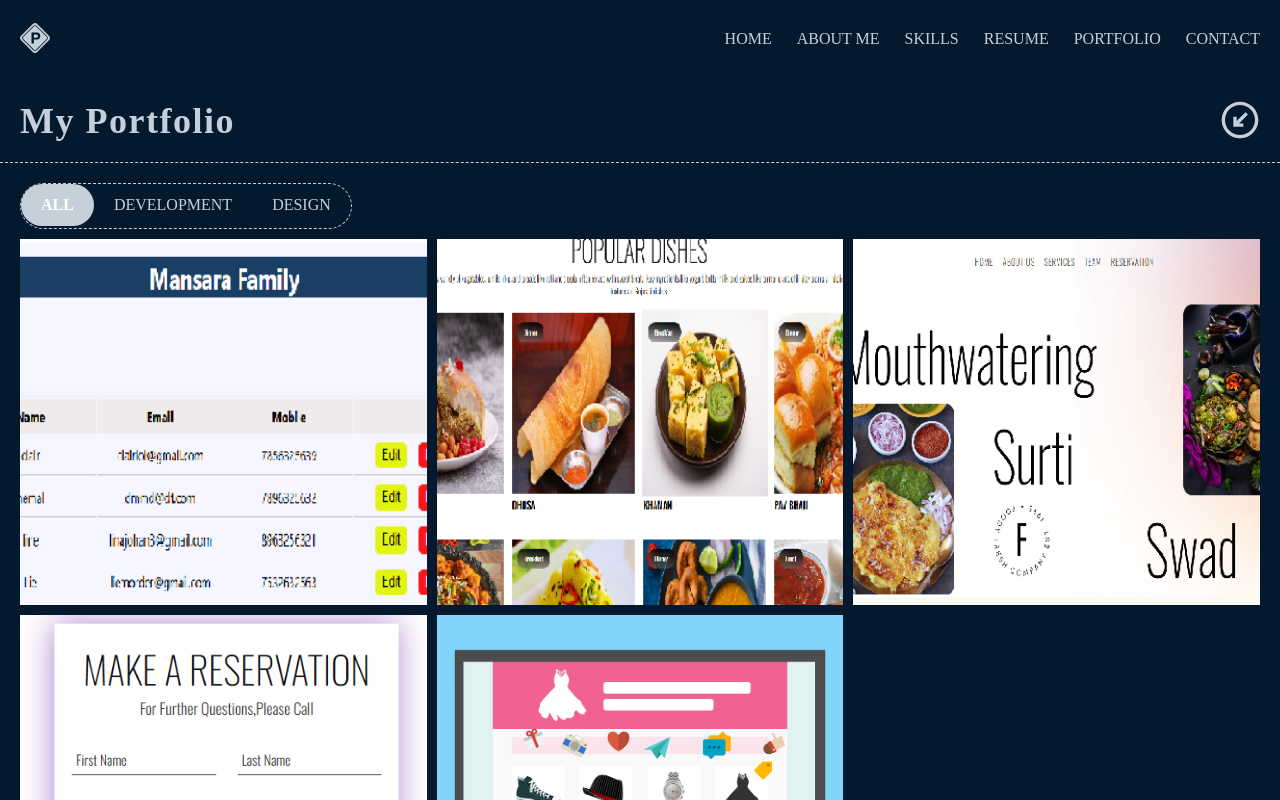
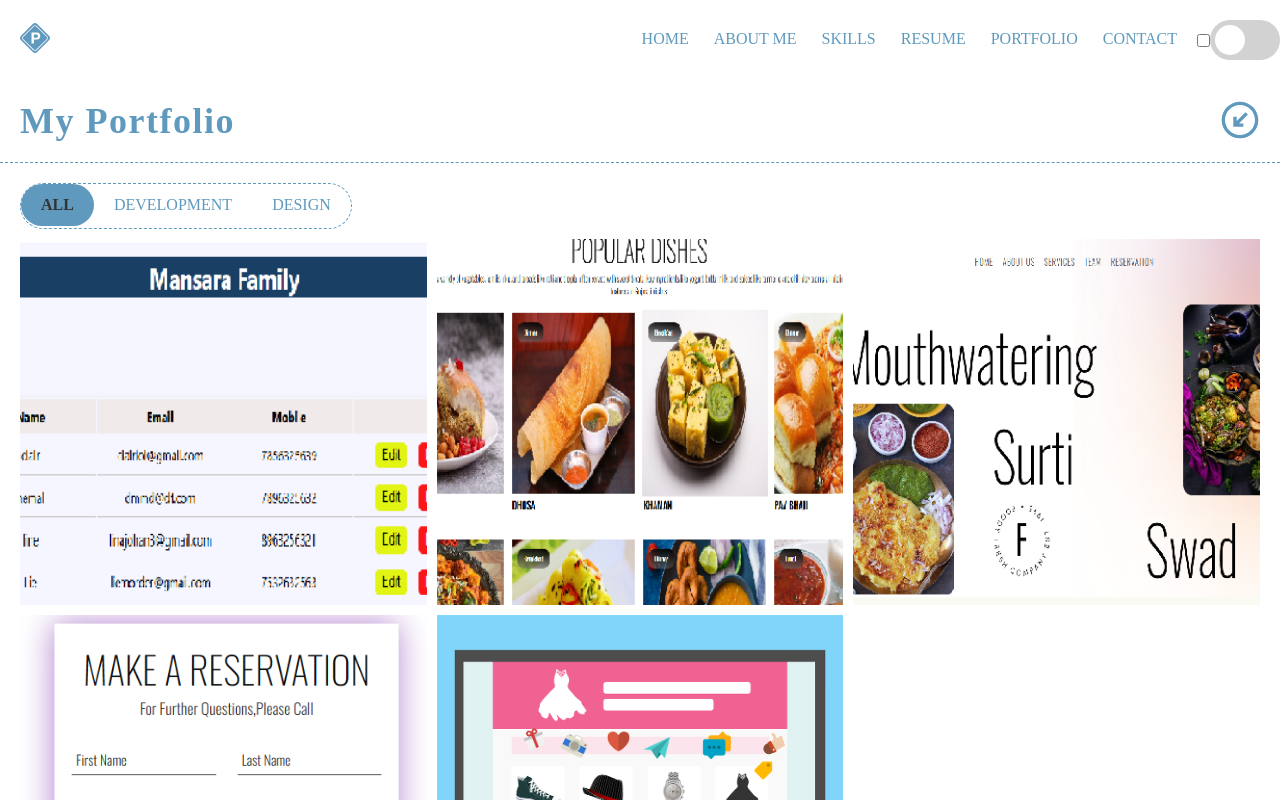
Before and after one commit to Pinal4399/Portfolio, a React (Create React App) app: page /portfolio in a window 1280 px wide. Shown: the top 800 px of the page. Built offline with nearby package versions, Linux system fonts and the light colour scheme.

Commit message:
add toggle btn

```diff
--- a/src/App.scss
+++ b/src/App.scss
@@ -5,3 +5,25 @@
     height: calc(100% - 80p);
    }
 }
+
+.dark-theme{
+   --main-heading:#5f99be;
+  --yellow-theme-sub-text-color:#fff;
+  --yellow-theme-background-color:#111b20;
+  --yellow-theme-nav-background-color:#111b20;
+   --yellow-theme-main-color:#5f99be;
+  --btn-bg-color:#5f99be;
+  --btn-text-clr:#fff;
+
+}
+
+.light-theme{
+   --main-heading:#5f99be;
+   --yellow-theme-sub-text-color:#333;
+  --yellow-theme-background-color:#fff;
+    --yellow-theme-nav-background-color:#fff;
+     --yellow-theme-main-color:#5f99be;
+    ---btn-bg-color:#111b20;
+   --btn-text-clr:#fff;
+
+}
--- a/src/components/navBar/index.jsx
+++ b/src/components/navBar/index.jsx
@@ -1,4 +1,4 @@
-import React, { useState } from "react";
+import React, { useEffect, useState } from "react";
 import { FaBars } from "react-icons/fa";
 import { HiX } from 'react-icons/hi';
 import { SiPrecommit } from "react-icons/si";
@@ -38,6 +38,19 @@ const Navbar = () => {
         setToggleIcon(!toggleIcon);
         //    setToggleIcon(false)
     };
+
+    const [theme, setTheme] = useState("light-theme");
+    const toggleTheme = () => {
+        if (theme === "dark-theme") {
+            setTheme("light-theme");
+        } else {
+            setTheme("dark-theme");
+        }
+    }
+    useEffect(() => {
+        document.body.className = theme;
+    }, [theme])
+
     return (
         <div>
             <nav className="navbar">
@@ -48,6 +61,7 @@ const Navbar = () => {
 
 
                     </Link>
+
                 </div>
                 <ul
                     className={`navbar__container__menu ${toggleIcon ? "active" : ""}`}
@@ -65,6 +79,8 @@ const Navbar = () => {
                         ))
                     }
                 </ul>
+                <input type="checkbox" id="check" href="#" onClick={() => toggleTheme()} />
+                <label for="check" class="navbar__container__button"></label>
                 <div className="nav-icon" onClick={handleToggleIcon}>
                     {
                         toggleIcon ? <HiX size={30} /> : <FaBars size={30} />
--- a/src/components/navBar/styles.scss
+++ b/src/components/navBar/styles.scss
@@ -20,6 +20,36 @@
             color:var(--yellow-theme-main-color);
             cursor: pointer;
         }
+
+   &__button{
+            background-color: #d2d2d2;
+            width: 70px;
+            height: 40px;
+            border-radius: 200px;
+            cursor: pointer;
+            position: relative;
+            //transition: 0.2s;
+          }
+          &__button::before{
+            position: absolute;
+            content: '';
+            background-color: #fff;
+            width:30px;
+            height:30px;
+            border-radius: 200px;
+            margin:5px;
+            //transition: 0.2s;
+          }
+
+          input:checked + &__button{
+             background-color: #5f99be
+          }
+
+           input:checked + &__button::before{
+            transform: translateX(30px);
+           }
+
+
        &__menu{
         display: flex;
         list-style:none;
@@ -51,7 +81,9 @@
 
         }
        }
-
+  input{
+            display:none;
+           }
     }
 }
 
@@ -73,7 +105,7 @@
        z-index:10;
 
         &.active{
-            background: #181818;
+            background: white;
             left: 0px;
             opacity: 1;
         }
--- a/src/containers/about/styles.scss
+++ b/src/containers/about/styles.scss
@@ -20,6 +20,21 @@
             h3.personalInformationHeaderText{
                 padding-top: 20px;
             }
+             button{
+            cursor: pointer;
+            padding: 10px 20px;
+            font-size: 2rem;
+            background: transparent;
+            color: var(--yellow-theme-main-color);
+            border: 1.5px solid var(--yellow-theme-main-color);
+            border-radius: 4px;
+            font-weight: 500;
+
+            &:hover{
+                background: var(--yellow-theme-main-color);
+                color: #000000;
+            }
+        }
              button.btngit{
                  margin-right:10px
              }
--- a/src/containers/contact/indexN.jsx
+++ b/src/containers/contact/indexN.jsx
@@ -135,7 +135,7 @@ const Contact = () => {
                     }}
                 >
                     <div className="contact__content__form" >
-                    <pre>{JSON.stringify(formValues, undefined, 2)}</pre>
+
 
                         <form ref={form} onSubmit={handleSubmit}>
                             <div className="contact__content__form__controlswrapper">
```
